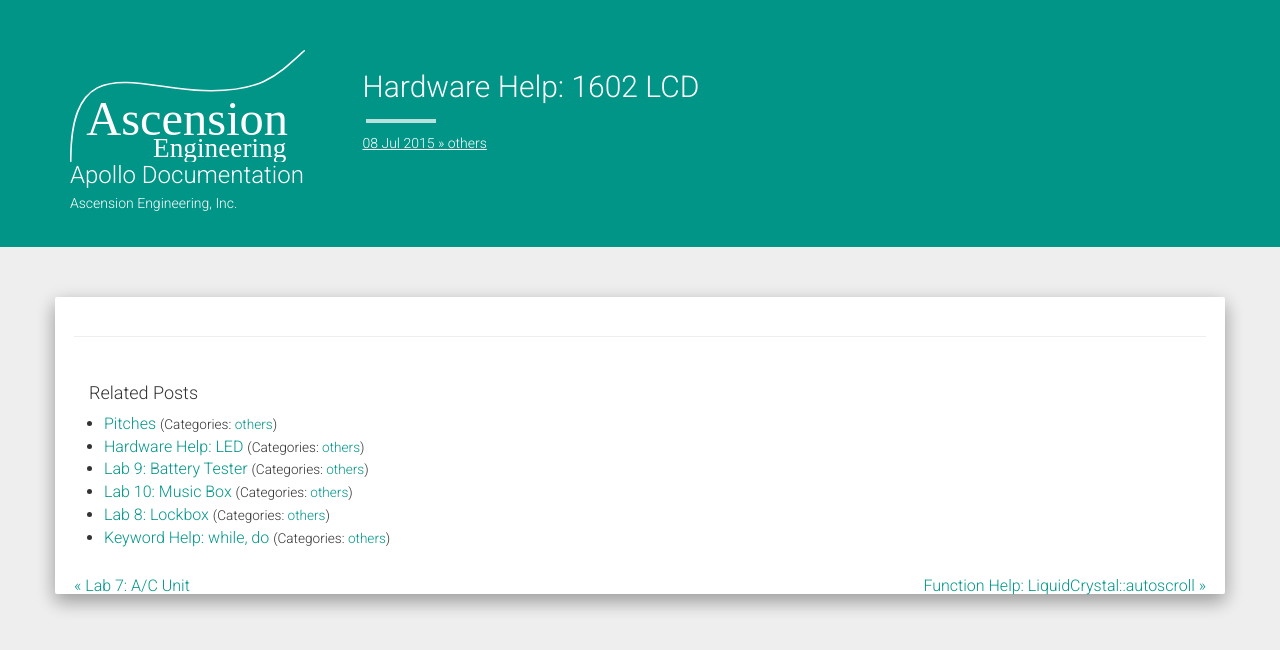
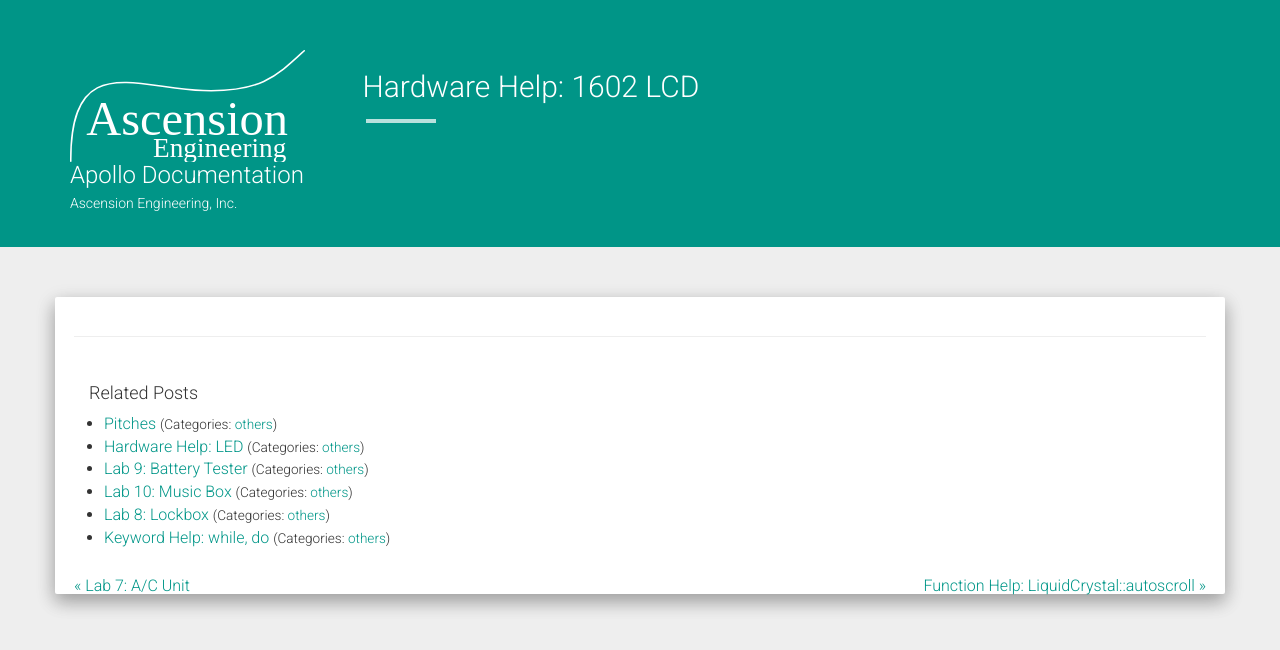
Before and after one commit to AscensionEngineering/ascensionengineering.github.io, a Jekyll site: the page built from _posts/2015-07-08-1602lcd.markdown, in a window 1280 px wide. Shown: the top 650 px of the page. Built offline with Jekyll 4.4.1, drawn with Linux system fonts in a browser that asks for light colours; nearby versions of some CDN libraries; comment, search, counter and statistics services are not loaded.

Commit message:
remove post date

```diff
--- a/_layouts/default.html
+++ b/_layouts/default.html
@@ -124,16 +124,6 @@
       </div>
       <div class="col-md-9 col-sm-8 col-xs-12">
       <h2 class="blog-title-pro">{{ page.title }}</h2>
-      <p class="info">
-      {% if page.date %}
-      <span class="time">{{ page.date | date_to_string }}</span>
-      {% endif %}
-      {% if page.categories.size > 0 %}
-    <span class="categories">
-        &raquo; {% for category in page.categories %}<a href="{{ site.fullurl }}/category/{{ category }}">{{ category }}</a>{% if forloop.last == false %}, {% endif %}{% endfor %}
-    </span>
-    {% endif %}
-      </p>
         </a>
       </div>
       </div>
```
